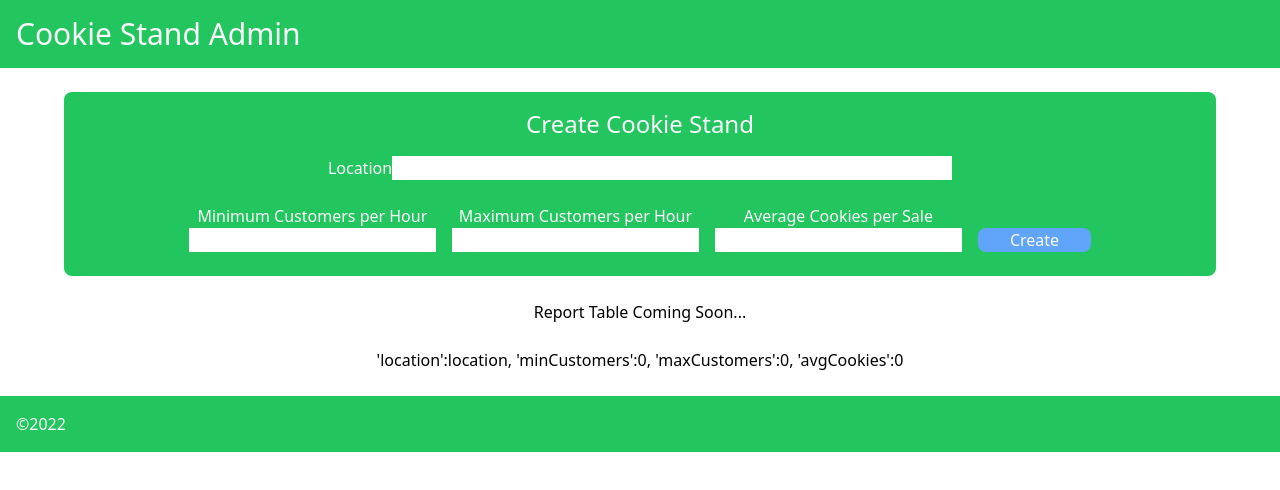
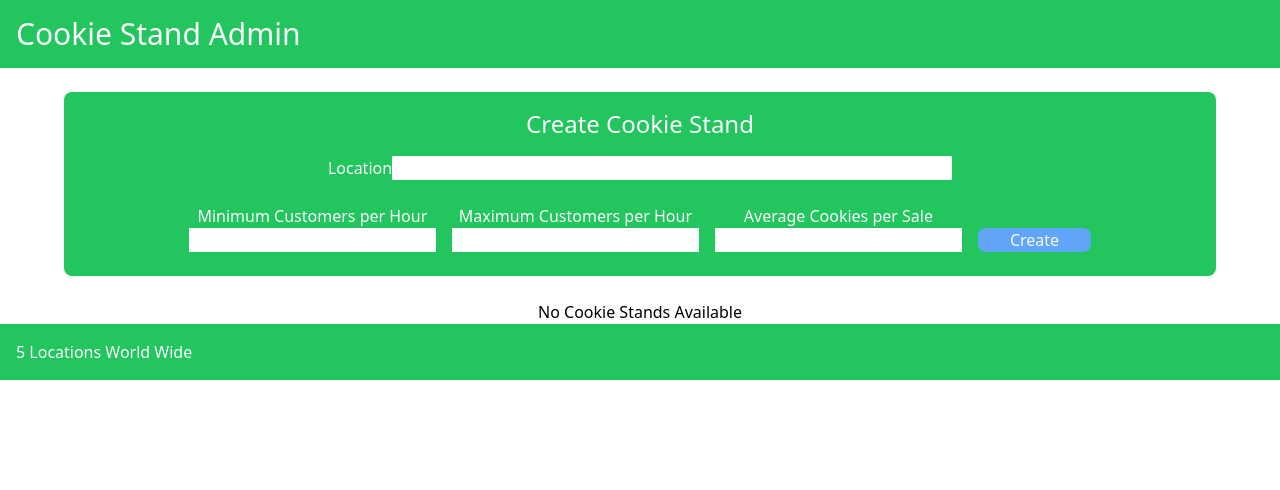
Before and after one commit to lg550055/cookie-stand-admin, a Next.js app: page / in a window 1280 px wide. Shown: the top 490 px of the page. Built offline with nearby package versions, Linux system fonts and the light colour scheme.

Commit message:
Adds components dir and files

```diff
--- /dev/null
+++ b/components/CreateForm.js
@@ -0,0 +1,28 @@
+
+export default function CreateForm(props) {
+  return (
+    <form onSubmit={props.onSubmit} className='my-6 px-4 bg-green-500 text-gray-50 rounded-lg'>
+      <fieldset>
+        <legend className='text-2xl py-4'>Create Cookie Stand</legend>
+        <label>Location</label>
+        <input name='location' className='w-1/2 text-black px-2' required />
+        <br></br>
+        <div className='inline-block px-2 py-6'>
+          <label>Minimum Customers per Hour</label><br></br>
+          <input name='mincust' type='number' required className='text-black px-2'/>
+        </div>
+        <div className='inline-block px-2 py-6'>
+          <label>Maximum Customers per Hour</label><br></br>
+          <input name='maxcust' type='number' required className='text-black px-2'/>
+        </div>
+        <div className='inline-block px-2 py-6'>
+          <label>Average Cookies per Sale</label><br></br>
+          <input name='avgcookies' type='number' required className='text-black px-2'/>
+        </div>
+        <div className='inline-block px-2 py-6'>
+          <button type='submit' className='bg-blue-400 px-8 rounded-lg'>Create</button>
+        </div>
+      </fieldset>
+    </form>
+  )
+}
--- /dev/null
+++ b/components/Footer.js
@@ -0,0 +1,8 @@
+
+export default function Footer({ count }) {
+  return (
+    <footer className='p-4 bg-green-500 text-gray-50'>
+    <p>{count} Locations World Wide</p>
+    </footer>
+  )
+}
--- /dev/null
+++ b/components/Header.js
@@ -0,0 +1,6 @@
+
+export default function Header() {
+  return <header className='text-3xl p-4 bg-green-500 text-gray-50'>
+    <h1>Cookie Stand Admin</h1>
+  </header>
+}
--- /dev/null
+++ b/components/ReportTable.js
@@ -0,0 +1,4 @@
+
+export default function ReportTable(props) {
+  return <h2>No Cookie Stands Available</h2>
+}
--- a/pages/index.js
+++ b/pages/index.js
@@ -1,4 +1,8 @@
 import Head from 'next/head'
+import Header from '../components/Header'
+import Footer from '../components/Footer'
+import CreateForm from '../components/CreateForm'
+import ReportTable from '../components/ReportTable'
 import { useState } from 'react'
 
 
@@ -25,49 +29,10 @@ export default function Home() {
       </Head>
       <Header />
       <main className='mx-16 flex flex-col text-center'>
-        <InputForm onSubmit={formHandler} />
-        <p>Report Table Coming Soon...</p>
-        <br></br>
-        <p>'location':{location}, 'minCustomers':{minCust}, 'maxCustomers':{maxCust}, 'avgCookies':{avgCks}</p>
-        <br></br>
+        <CreateForm onSubmit={formHandler} />
+        <ReportTable />
       </main>
-      <footer className='p-4 bg-green-500 text-gray-50'>
-        <p>&copy;2022</p>
-      </footer>
+      <Footer count={5}/>
     </>
   )
 }
-
-function Header() {
-  return <header className='text-3xl p-4 bg-green-500 text-gray-50'>
-    <h1>Cookie Stand Admin</h1>
-  </header>
-}
-
-function InputForm(props) {
-  return (
-    <form onSubmit={props.onSubmit} className='my-6 px-4 bg-green-500 text-gray-50 rounded-lg'>
-      <fieldset>
-        <legend className='text-2xl py-4'>Create Cookie Stand</legend>
-        <label>Location</label>
-        <input name='location' className='w-1/2 text-black px-2' required />
-        <br></br>
-        <div className='inline-block px-2 py-6'>
-          <label>Minimum Customers per Hour</label><br></br>
-          <input name='mincust' type='number' required className='text-black px-2'/>
-        </div>
-        <div className='inline-block px-2 py-6'>
-          <label>Maximum Customers per Hour</label><br></br>
-          <input name='maxcust' type='number' required className='text-black px-2'/>
-        </div>
-        <div className='inline-block px-2 py-6'>
-          <label>Average Cookies per Sale</label><br></br>
-          <input name='avgcookies' type='number' required className='text-black px-2'/>
-        </div>
-        <div className='inline-block px-2 py-6'>
-          <button type='submit' className='bg-blue-400 px-8 rounded-lg'>Create</button>
-        </div>
-      </fieldset>
-    </form>
-  )
-}
```
